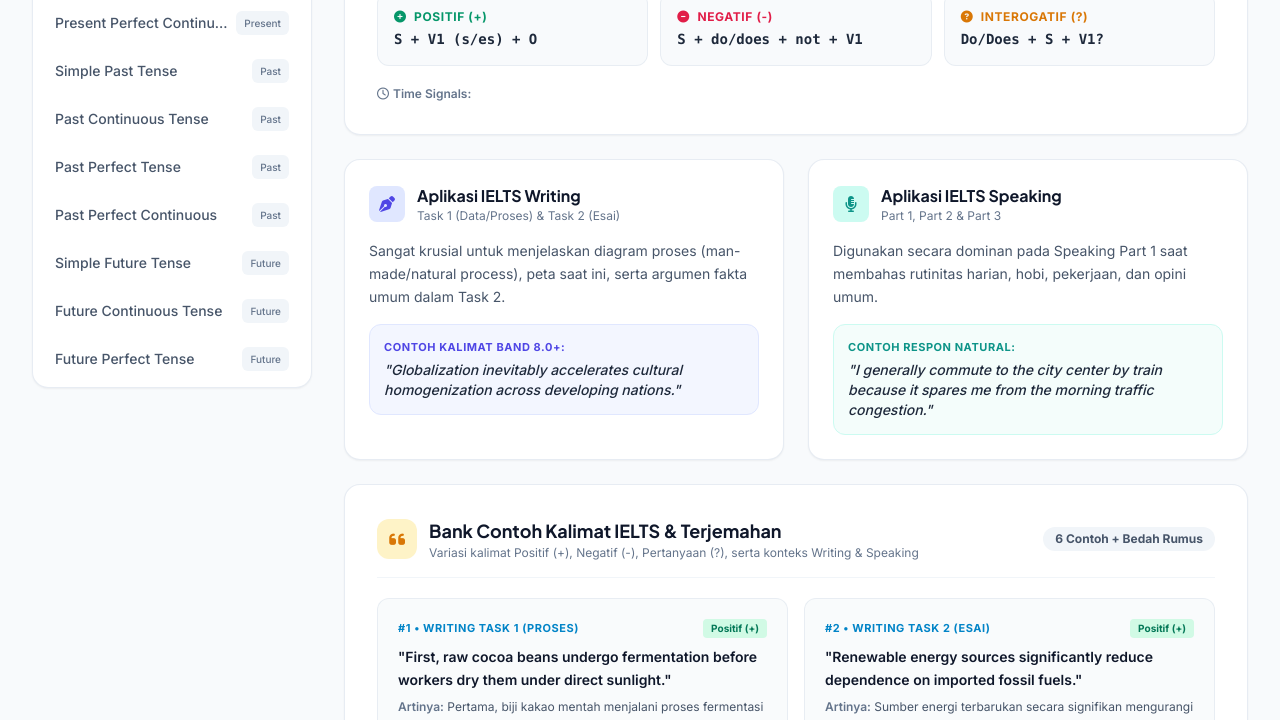
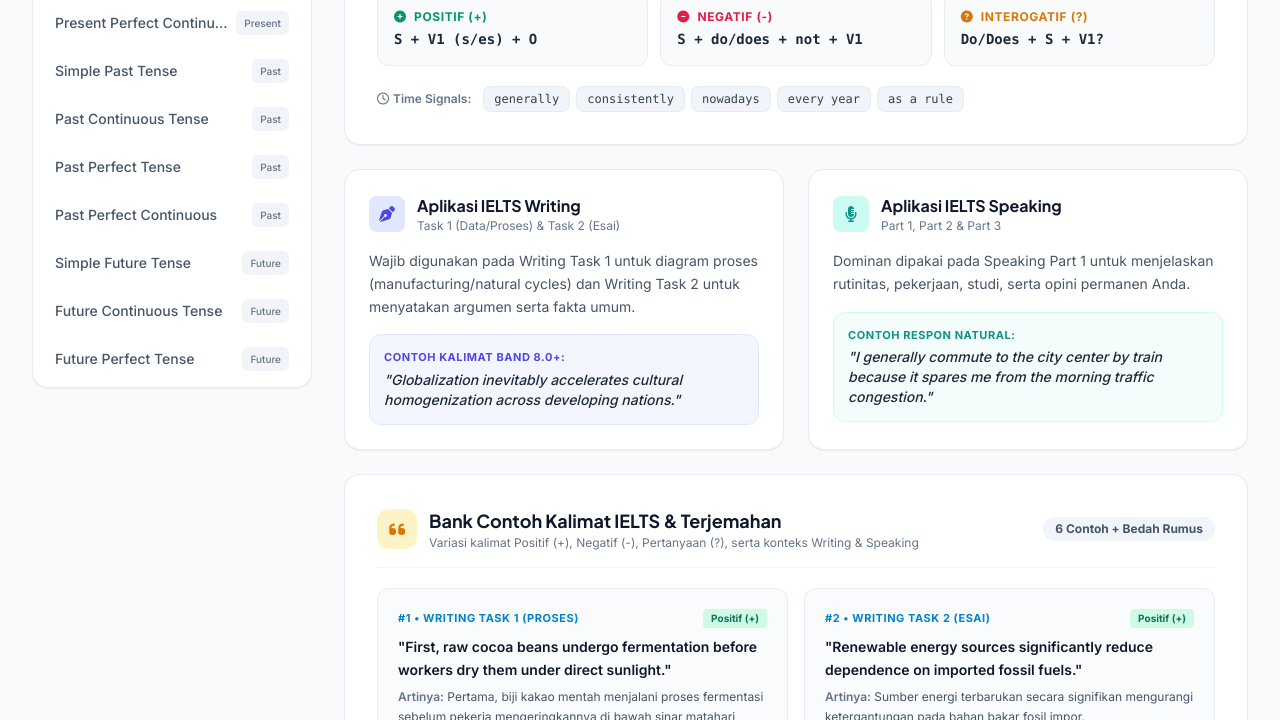
Before and after one commit to Isnannkusuma/IELTS, a plain HTML site: page index.html in a window 1280 px wide. Shown: the part 380-1100 px from the top of the page. Drawn offline with nearby package versions, Linux system fonts and the light colour scheme.

Commit message:
Update HTML elements with found data

```diff
--- a/index.html
+++ b/index.html
@@ -2194,6 +2194,33 @@
             currentTense = found;
 
             // Update Mobile Dropdown & Exercise Dropdown
+            const mobileSelect = document.getElementById('mobile-tense-select');
+            if (mobileSelect) mobileSelect.value = found.id;
+
+            const scopeSelect = document.getElementById('exercise-scope');
+            if (scopeSelect && scopeSelect.value !== 'mixed') {
+                scopeSelect.value = found.id;
+            }
+
+            // Update Hero Card Header, Rumus, Time Signals, & Tips Writing/Speaking
+            document.getElementById('learn-category-badge').textContent = found.category;
+            document.getElementById('learn-ielts-priority').innerHTML = `<i class="fa-solid fa-star text-[10px]"></i> ${found.priority}`;
+            document.getElementById('learn-title').textContent = found.name;
+            document.getElementById('learn-description').textContent = found.description;
+
+            document.getElementById('formula-pos').textContent = found.formulaPos;
+            document.getElementById('formula-neg').textContent = found.formulaNeg;
+            document.getElementById('formula-int').textContent = found.formulaInt;
+
+            document.getElementById('learn-time-signals').innerHTML = (found.timeSignals || []).map(sig =>
+                `<span class="px-2.5 py-1 rounded-lg bg-slate-100 dark:bg-slate-800 text-slate-700 dark:text-slate-300 text-xs font-mono font-medium border border-slate-200/70 dark:border-slate-700/70">${sig}</span>`
+            ).join('');
+
+            document.getElementById('ielts-writing-tip').textContent = found.writingTip;
+            document.getElementById('ielts-writing-example').textContent = `"${found.writingExample}"`;
+            document.getElementById('ielts-speaking-tip').textContent = found.speakingTip;
+            document.getElementById('ielts-speaking-example').textContent = `"${found.speakingExample}"`;
+
             // Render Expanded Examples Bank with Indonesian Translations & Formula Breakdown
             const moreExamplesContainer = document.getElementById('learn-more-examples');
             const examplesList = found.moreExamples || [];
```
